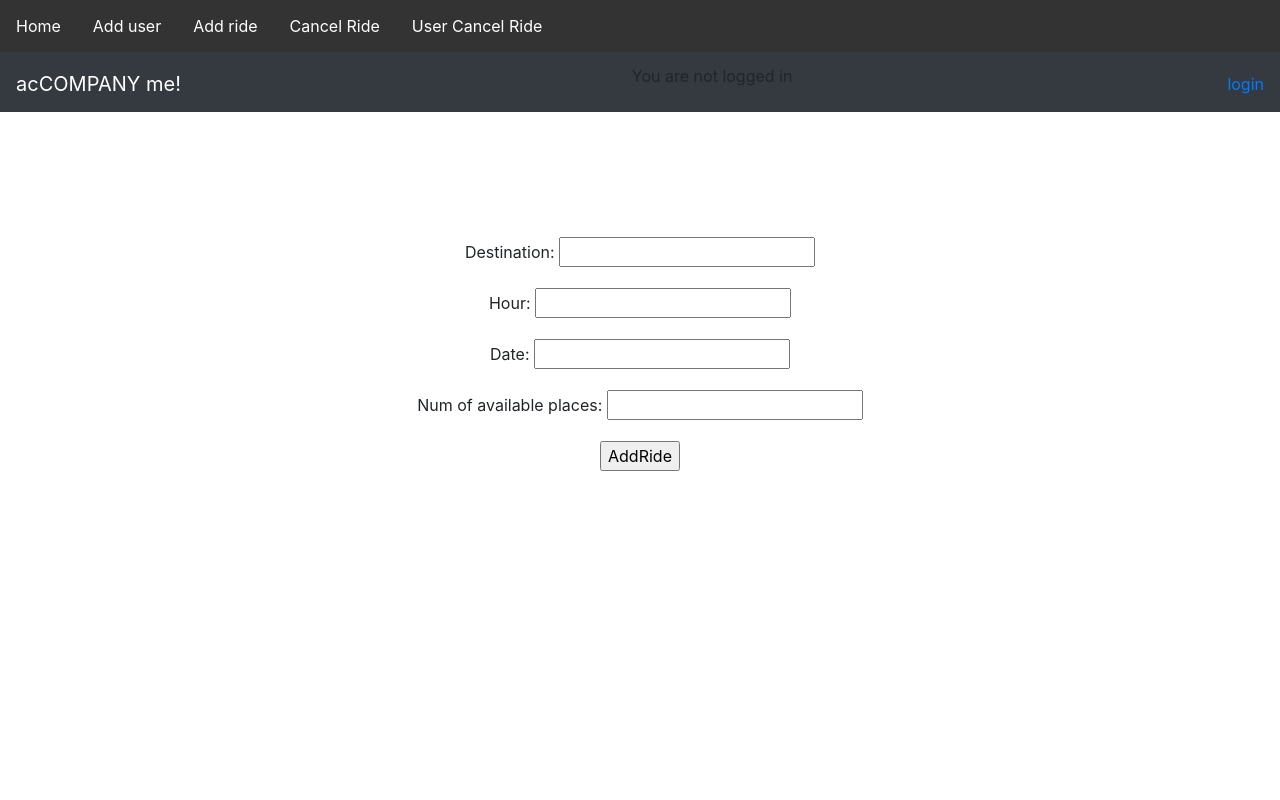
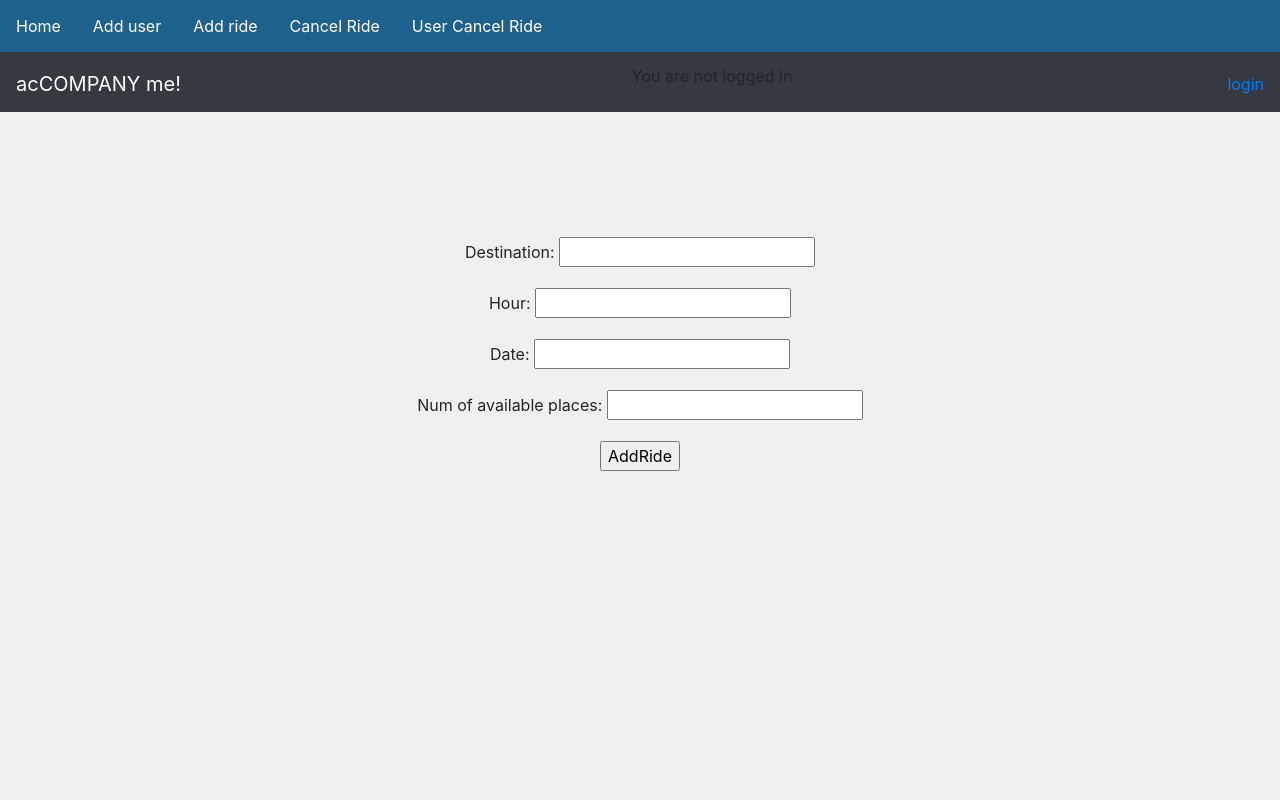
Before and after one commit to noamip/acCOMPANYme-, a Django app: page /add_ride in a window 1280 px wide. Run offline with Django 3.2, Linux system fonts and the light colour scheme; some libraries are stand-ins or nearby versions.

Commit message:
before pulling in morning

```diff
--- a/mysite/accompanyMe/static/style.css
+++ b/mysite/accompanyMe/static/style.css
@@ -4,7 +4,7 @@ html {
 }
 
 body {
-    background-color: white;
+    background-color: rgb(240, 240, 240);
     text-align: center;
     width: 100%;
     height: 100%;
@@ -16,7 +16,7 @@ body {
     margin: 0;
     padding: 0;
     overflow: hidden;
-    background-color: #333;
+    background-color: #1F618D;
     position: fixed;
     top: 0;
     width: 100%;
```
Also changed, not shown: mysite/accompanyMe/views.py (+0 -16 lines), mysite/db.sqlite3.
